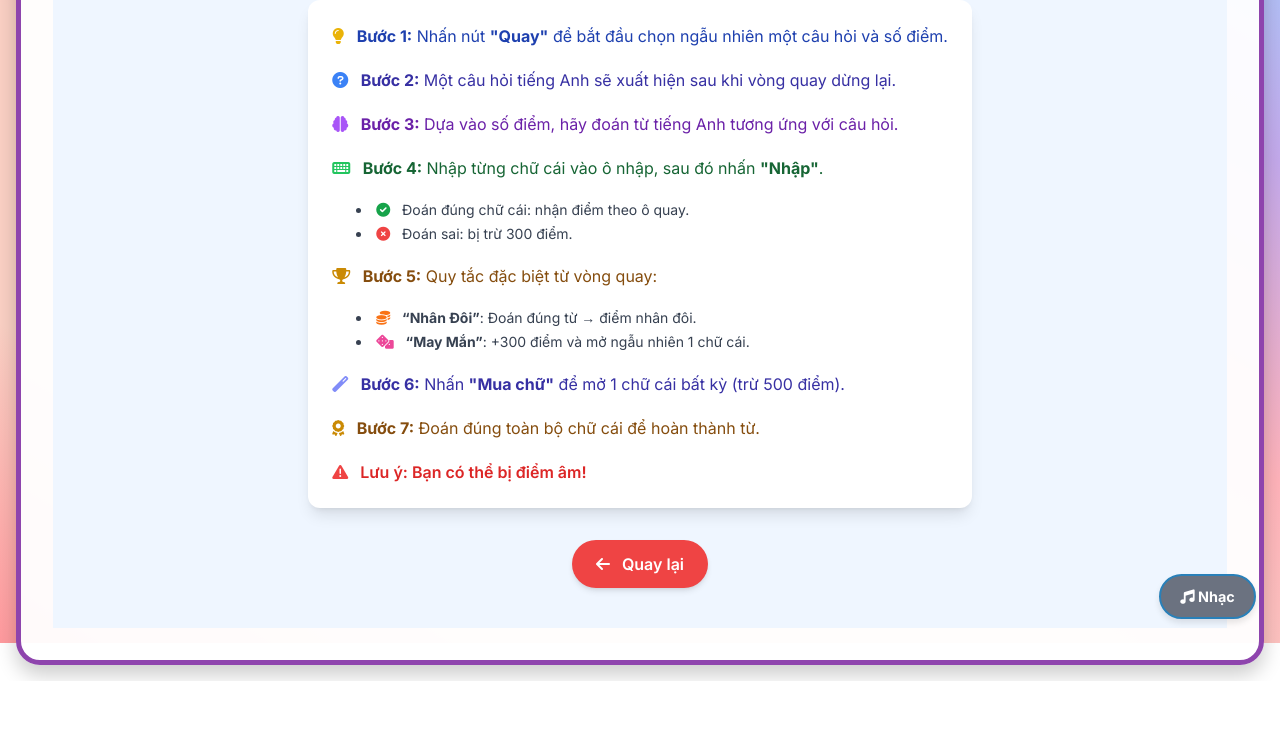
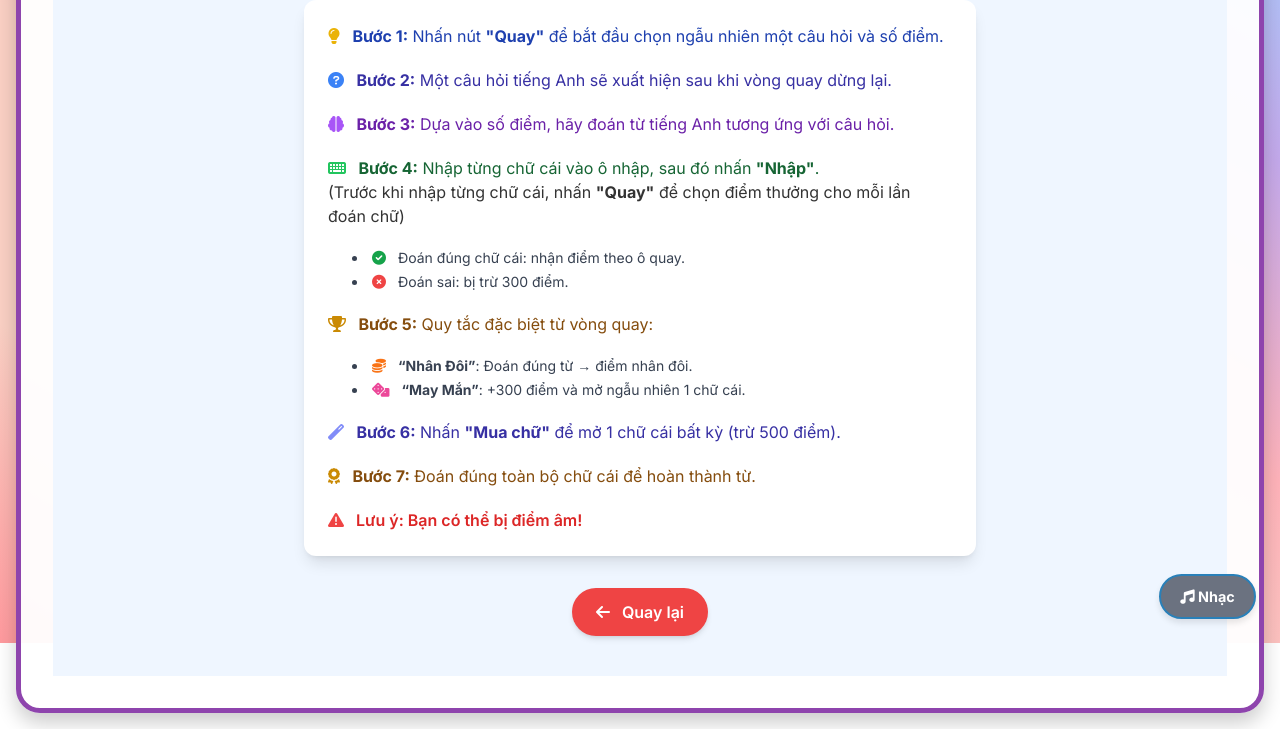
Before and after one commit to lop0dongthacgian/vongquaykydieu, a plain HTML site: page index.html in a window 1280 px wide. Both pictures are taken after a click on the button "Mở/Tắt hướng dẫn". Shown: the part 157-886 px from the top of the page. Before the commit the page ends 838 px from the top, so only its background shows below. Drawn offline with nearby package versions, Linux system fonts and the light colour scheme.

Commit message:
Update index.html

```diff
--- a/index.html
+++ b/index.html
@@ -42,7 +42,7 @@
     <p class="text-purple-800"><i class="fas fa-brain text-purple-500 mr-2"></i> <strong>Bước 3:</strong> Dựa vào số điểm, hãy đoán từ tiếng Anh tương ứng với câu hỏi.</p>
 
     <p class="text-green-800"><i class="fas fa-keyboard text-green-500 mr-2"></i> <strong>Bước 4:</strong> Nhập từng chữ cái vào ô nhập, sau đó nhấn <b>"Nhập"</b>.</p>
-
+      </strong> (Trước khi nhập từng chữ cái, nhấn <b>"Quay"</b> để chọn điểm thưởng cho mỗi lần đoán chữ)</p>
     <ul class="list-disc list-inside ml-6 space-y-1 text-sm text-gray-700">
       <li><i class="fas fa-check-circle text-green-600 mr-2"></i> Đoán đúng chữ cái: nhận điểm theo ô quay.</li>
       <li><i class="fas fa-times-circle text-red-500 mr-2"></i> Đoán sai: bị trừ 300 điểm.</li>
```
